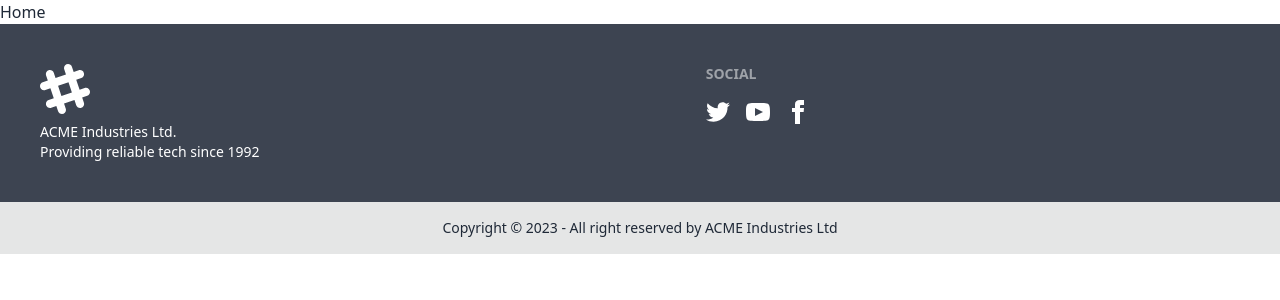
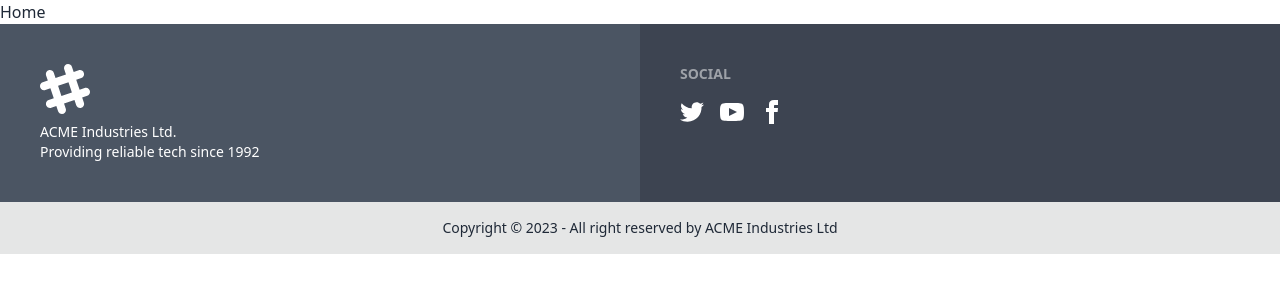
Before and after one commit to jishan1019/panda-restora-clint, a React (Vite) app: page / in a window 1280 px wide. Shown: the top 300 px of the page. Built offline with nearby package versions, Linux system fonts and the light colour scheme.

Commit message:
footer secion design done with two color

```diff
--- a/src/component/ShareLayout/Footer/Footer.jsx
+++ b/src/component/ShareLayout/Footer/Footer.jsx
@@ -3,17 +3,28 @@ import React from 'react';
 const Footer = () => {
     return (
         <footer>
-            <div className="footer p-10 bg-neutral text-neutral-content">
+            <div className='w-full flex md:flex-row flex-col'>
+                <div className='md:w-1/2 w-full bg-gray-600'>
+                    <div className="footer p-10 text-neutral-content">
                         <div>
                             <svg width="50" height="50" viewBox="0 0 24 24" xmlns="http://www.w3.org/2000/svg" fillRule="evenodd" clipRule="evenodd" className="fill-current"><path d="M22.672 15.226l-2.432.811.841 2.515c.33 1.019-.209 2.127-1.23 2.456-1.15.325-2.148-.321-2.463-1.226l-.84-2.518-5.013 1.677.84 2.517c.391 1.203-.434 2.542-1.831 2.542-.88 0-1.601-.564-1.86-1.314l-.842-2.516-2.431.809c-1.135.328-2.145-.317-2.463-1.229-.329-1.018.211-2.127 1.231-2.456l2.432-.809-1.621-4.823-2.432.808c-1.355.384-2.558-.59-2.558-1.839 0-.817.509-1.582 1.327-1.846l2.433-.809-.842-2.515c-.33-1.02.211-2.129 1.232-2.458 1.02-.329 2.13.209 2.461 1.229l.842 2.515 5.011-1.677-.839-2.517c-.403-1.238.484-2.553 1.843-2.553.819 0 1.585.509 1.85 1.326l.841 2.517 2.431-.81c1.02-.33 2.131.211 2.461 1.229.332 1.018-.21 2.126-1.23 2.456l-2.433.809 1.622 4.823 2.433-.809c1.242-.401 2.557.484 2.557 1.838 0 .819-.51 1.583-1.328 1.847m-8.992-6.428l-5.01 1.675 1.619 4.828 5.011-1.674-1.62-4.829z"></path></svg>
                             <p>ACME Industries Ltd.<br />Providing reliable tech since 1992</p>
                         </div>
+
+                    </div>
+                </div>
+
+                <div className='w-full md:w-1/2 bg-neutral  '>
+                    <div className="footer p-10  text-neutral-content">
+
                         <div>
                             <span className="footer-title">Social</span>
                             <div className="grid grid-flow-col gap-4">
                                 <a><svg xmlns="http://www.w3.org/2000/svg" width="24" height="24" viewBox="0 0 24 24" className="fill-current"><path d="M24 4.557c-.883.392-1.832.656-2.828.775 1.017-.609 1.798-1.574 2.165-2.724-.951.564-2.005.974-3.127 1.195-.897-.957-2.178-1.555-3.594-1.555-3.179 0-5.515 2.966-4.797 6.045-4.091-.205-7.719-2.165-10.148-5.144-1.29 2.213-.669 5.108 1.523 6.574-.806-.026-1.566-.247-2.229-.616-.054 2.281 1.581 4.415 3.949 4.89-.693.188-1.452.232-2.224.084.626 1.956 2.444 3.379 4.6 3.419-2.07 1.623-4.678 2.348-7.29 2.04 2.179 1.397 4.768 2.212 7.548 2.212 9.142 0 14.307-7.721 13.995-14.646.962-.695 1.797-1.562 2.457-2.549z"></path></svg></a>
                                 <a><svg xmlns="http://www.w3.org/2000/svg" width="24" height="24" viewBox="0 0 24 24" className="fill-current"><path d="M19.615 3.184c-3.604-.246-11.631-.245-15.23 0-3.897.266-4.356 2.62-4.385 8.816.029 6.185.484 8.549 4.385 8.816 3.6.245 11.626.246 15.23 0 3.897-.266 4.356-2.62 4.385-8.816-.029-6.185-.484-8.549-4.385-8.816zm-10.615 12.816v-8l8 3.993-8 4.007z"></path></svg></a>
                                 <a><svg xmlns="http://www.w3.org/2000/svg" width="24" height="24" viewBox="0 0 24 24" className="fill-current"><path d="M9 8h-3v4h3v12h5v-12h3.642l.358-4h-4v-1.667c0-.955.192-1.333 1.115-1.333h2.885v-5h-3.808c-3.596 0-5.192 1.583-5.192 4.615v3.385z"></path></svg></a>
+                            </div>
+                        </div>
                     </div>
                 </div>
             </div>
```
Lines whose indentation alone changed are shown as unchanged.
